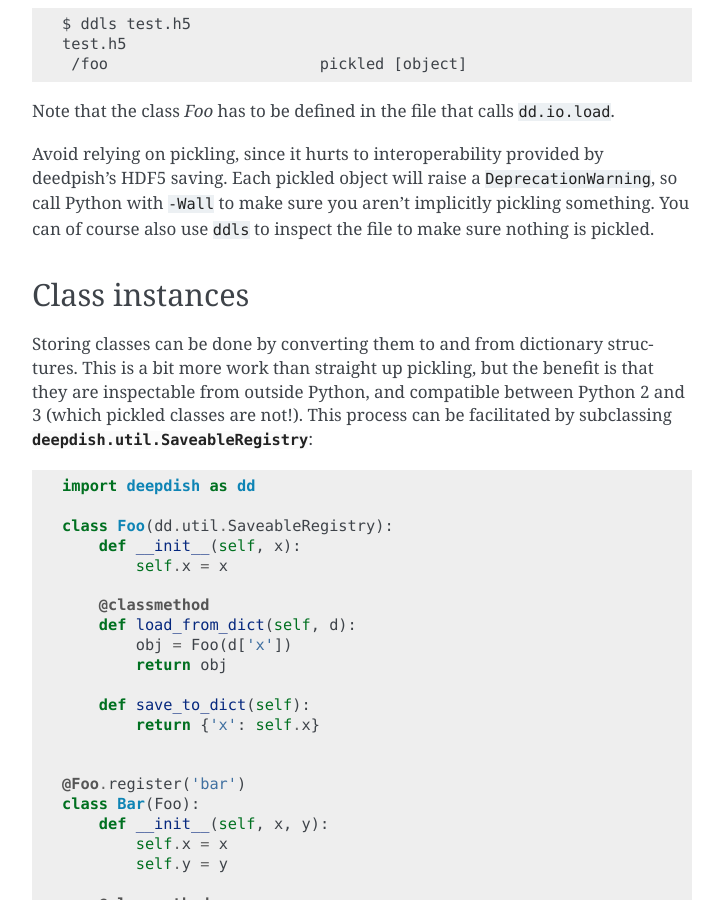
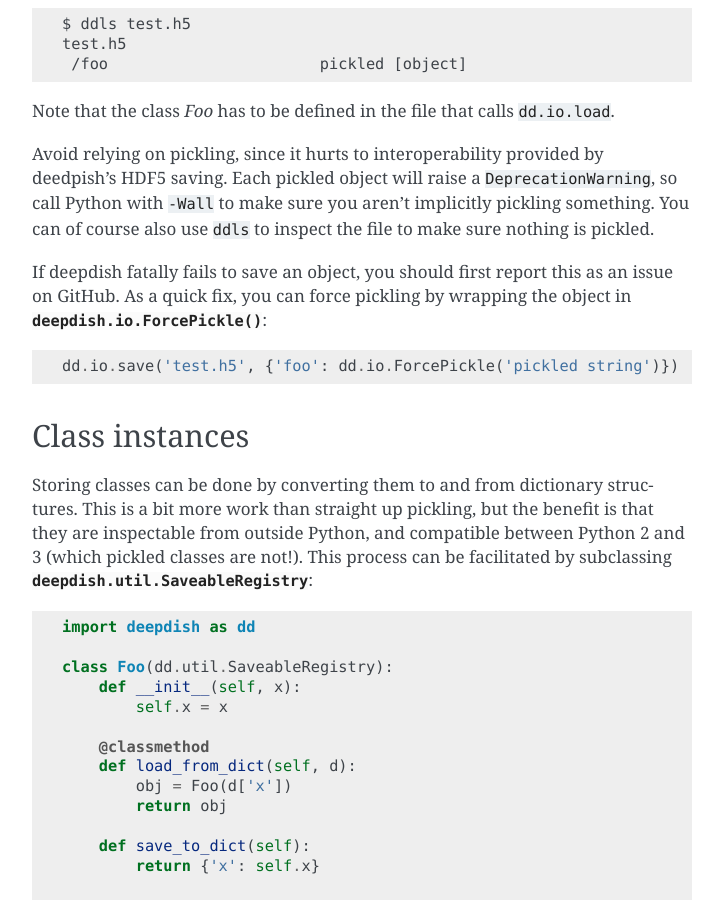
Before and after one commit to uchicago-cs/deepdish, a Sphinx documentation site: the page built from doc/source/io.rst, in a window 1280 px wide and 900 px high, scrolled down 5172 px. Shown: the whole window, without its empty margins (388-1111 px from the left). Built offline with Sphinx 7.4.7, drawn with Linux system fonts in a browser that asks for light colours.

Commit message:
DOC: Added doc mention of ForcePickle

```diff
--- a/doc/source/io.rst
+++ b/doc/source/io.rst
@@ -240,6 +240,12 @@ deedpish's HDF5 saving. Each pickled object will raise a
 implicitly pickling something. You can of course also use ``ddls`` to inspect
 the file to make sure nothing is pickled.
 
+If deepdish fatally fails to save an object, you should first report this as an
+issue on GitHub. As a quick fix, you can force pickling by wrapping the object
+in :func:`deepdish.io.ForcePickle`::
+
+    dd.io.save('test.h5', {'foo': dd.io.ForcePickle('pickled string')})
+
 Class instances
 ---------------
 Storing classes can be done by converting them to and from dictionary
```
